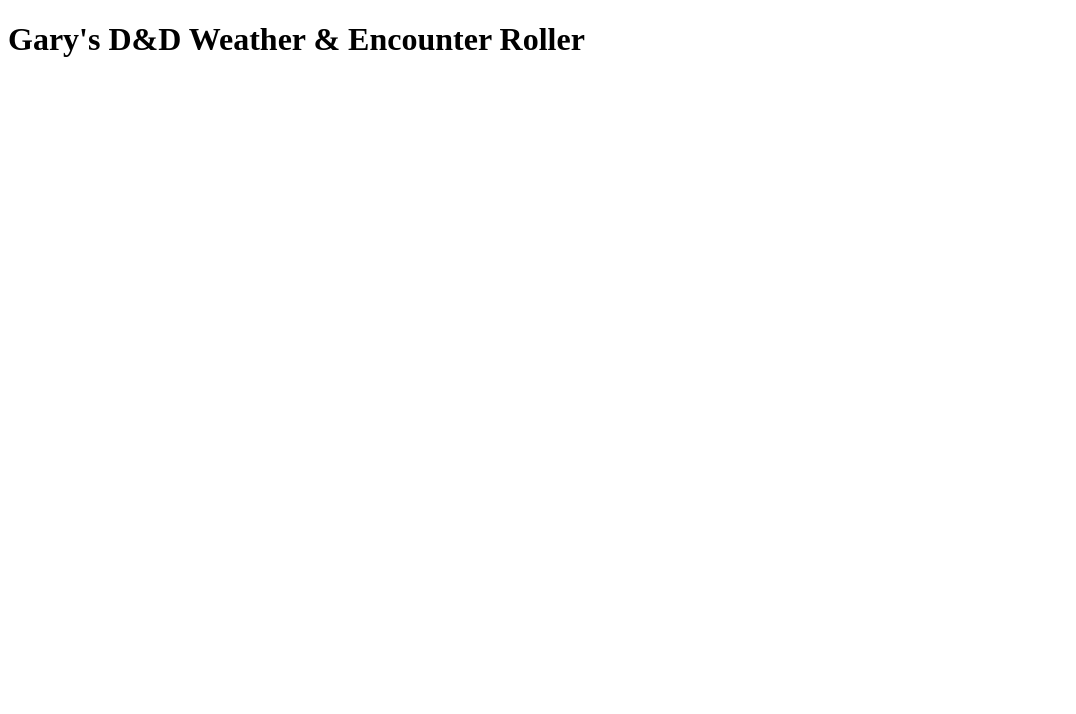
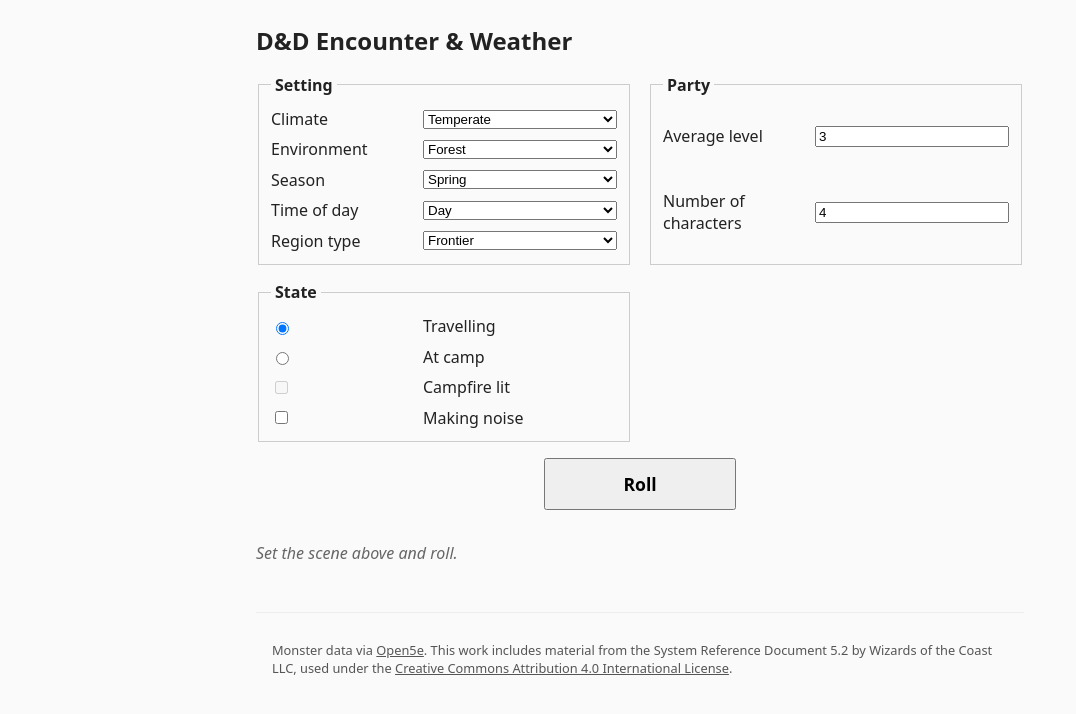
Before and after one commit to aodhan-dev/fourth-watch, a SvelteKit app: page / in a window 1280 px wide. Shown: the top 714 px of the page, without its empty margins (0-1076 px from the left). Built offline with nearby package versions, Linux system fonts and the light colour scheme.

Commit message:
feat(ui): wire form to engine, persist inputs, layout

```diff
--- a/src/app.css
+++ b/src/app.css
@@ -1 +1,18 @@
-/* Global styles - filled in by later tasks */
+*,
+*::before,
+*::after {
+  box-sizing: border-box;
+}
+html,
+body {
+  margin: 0;
+  padding: 0;
+}
+body {
+  background: #fafafa;
+  color: #222;
+  line-height: 1.4;
+}
+button {
+  font-family: inherit;
+}
--- a/src/routes/+page.svelte
+++ b/src/routes/+page.svelte
@@ -1 +1,91 @@
-<h1>Gary's D&D Weather & Encounter Roller</h1>
+<script lang="ts">
+  import { onMount } from 'svelte';
+  import InputForm from '$lib/components/InputForm.svelte';
+  import ResultPanel from '$lib/components/ResultPanel.svelte';
+  import Footer from '$lib/components/Footer.svelte';
+  import { roll } from '$lib/engine';
+  import type { Inputs, RollResult } from '$lib/engine/types';
+
+  const STORAGE_KEY = 'gary-dnd-inputs-v1';
+
+  const defaultInputs: Inputs = {
+    climate: 'Temperate',
+    environment: 'Forest',
+    season: 'Spring',
+    time: 'Day',
+    region: 'Frontier',
+    partyLevel: 3,
+    partySize: 4,
+    mode: 'Travelling',
+    campfire: false,
+    noise: false
+  };
+
+  let inputs = $state<Inputs>({ ...defaultInputs });
+  let result = $state<RollResult | null>(null);
+
+  onMount(() => {
+    try {
+      const raw = localStorage.getItem(STORAGE_KEY);
+      if (raw) Object.assign(inputs, JSON.parse(raw));
+    } catch {
+      // ignore parse errors; fall back to defaults
+    }
+  });
+
+  function persist() {
+    try {
+      localStorage.setItem(STORAGE_KEY, JSON.stringify(inputs));
+    } catch {
+      // localStorage unavailable; harmless
+    }
+  }
+
+  function newSeed(): number {
+    return Math.floor(Math.random() * 0xffffffff) >>> 0;
+  }
+
+  function rollAll() {
+    persist();
+    result = roll($state.snapshot(inputs) as Inputs, newSeed());
+  }
+
+  function rerollWeather() {
+    if (!result) return rollAll();
+    result = roll($state.snapshot(inputs) as Inputs, result.seed, { rerollWeather: newSeed() });
+  }
+
+  function rerollEncounter() {
+    if (!result) return rollAll();
+    result = roll($state.snapshot(inputs) as Inputs, result.seed, { rerollEncounter: newSeed() });
+  }
+</script>
+
+<svelte:head>
+  <title>Gary's D&amp;D Encounter & Weather Tool</title>
+</svelte:head>
+
+<main>
+  <h1>D&amp;D Encounter & Weather</h1>
+  <InputForm bind:value={inputs} onRoll={rollAll} />
+  <ResultPanel
+    {result}
+    onRerollAll={rollAll}
+    onRerollWeather={rerollWeather}
+    onRerollEncounter={rerollEncounter}
+  />
+  <Footer />
+</main>
+
+<style>
+  main {
+    max-width: 800px;
+    margin: 0 auto;
+    padding: 1rem;
+    font-family: system-ui, sans-serif;
+  }
+  h1 {
+    font-size: 1.5rem;
+    margin: 0.5rem 0 1rem;
+  }
+</style>
```
